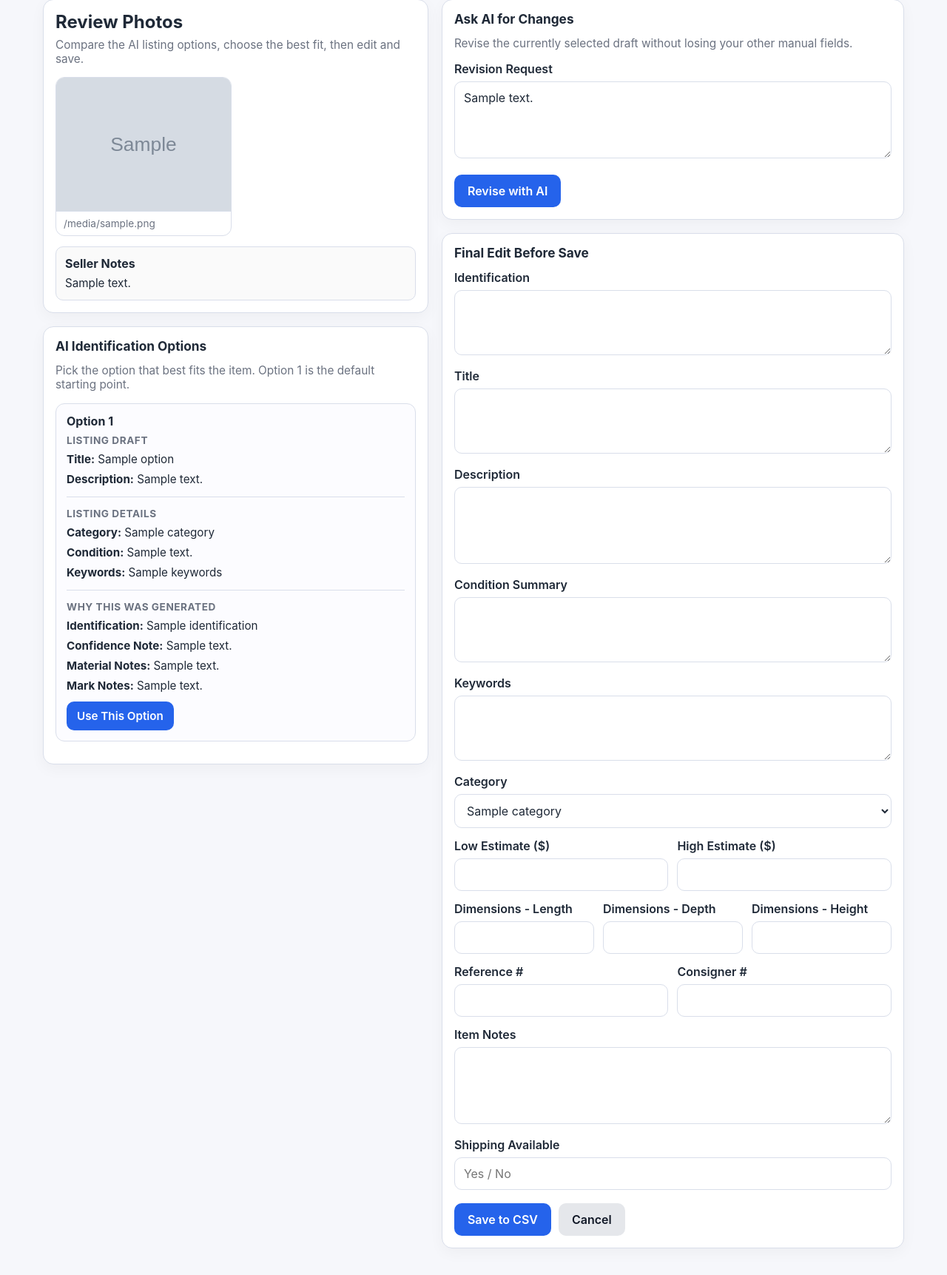
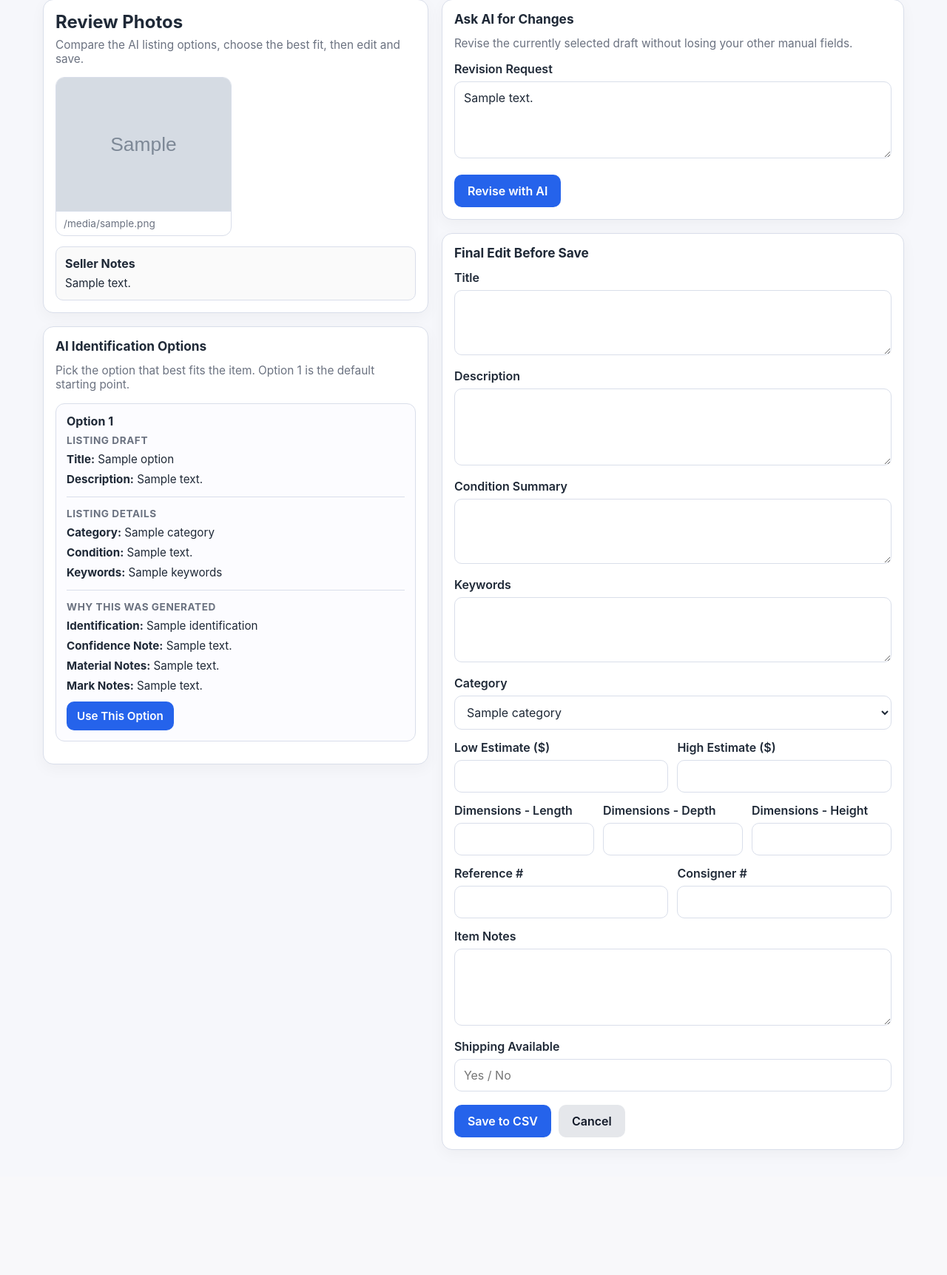
Before and after one commit to tpobryan/treasureandthyme_inventory_manager, a Flask app: template templates/edit.html in a window 1280 px wide. Shown: the part 77-1800 px from the top of the page at 74% size. After the commit the page ends 1631 px from the top, so only its background shows below. Run offline with Flask 3, Linux system fonts and the light colour scheme; the template is opened without the code that fills it: most values are stand-ins (such as "Sample title", 1, 10 or a date in 2020); grey boxes marked "Sample" are stand-in pictures.

Commit message:
Remove identification from final edit form

```diff
--- a/templates/edit.html
+++ b/templates/edit.html
@@ -578,11 +578,6 @@
             {% endfor %}
 
             <div class="field">
-              <label for="Identification">Identification</label>
-              <textarea id="Identification" name="Identification" rows="2">{{ form['Identification'] }}</textarea>
-            </div>
-
-            <div class="field">
               <label for="Title">Title</label>
               <textarea id="Title" name="Title" rows="3">{{ form['Title'] }}</textarea>
             </div>
```
